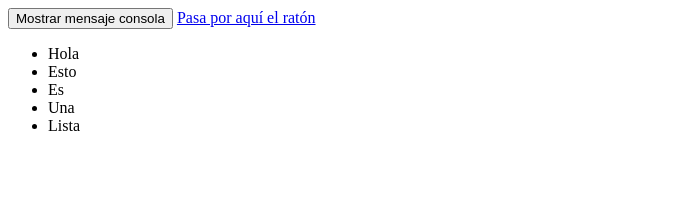
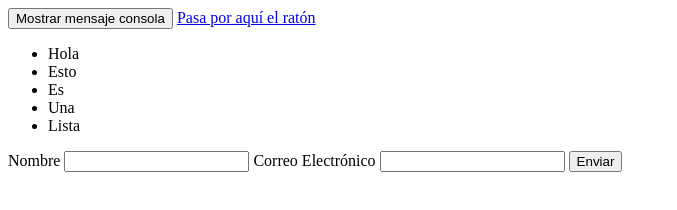
Before and after one commit to FzrFernando/BoletinEjerciciosEventos, a plain HTML site: page index.html in a window 1280 px wide. Shown: the whole page, without its empty margins (0-677 px from the left). Drawn offline with Linux system fonts and the light colour scheme.

Commit message:
Enunciados listos

```diff
--- a/index.html
+++ b/index.html
@@ -20,6 +20,14 @@
         <li>Lista</li>
     </ul>
 
+    <form method="post" action="index.html">
+        <label>Nombre</label>
+        <input type="text">
+        <label>Correo Electrónico</label>
+        <input type="email">
+        <button type="submit" id="enviar">Enviar</button>
+    </form>
+
     <script src="Ejercicio.js"></script>
 </body>
 </html>
```
Also changed, not shown: Ejercicio.js (+17 -0 lines).
